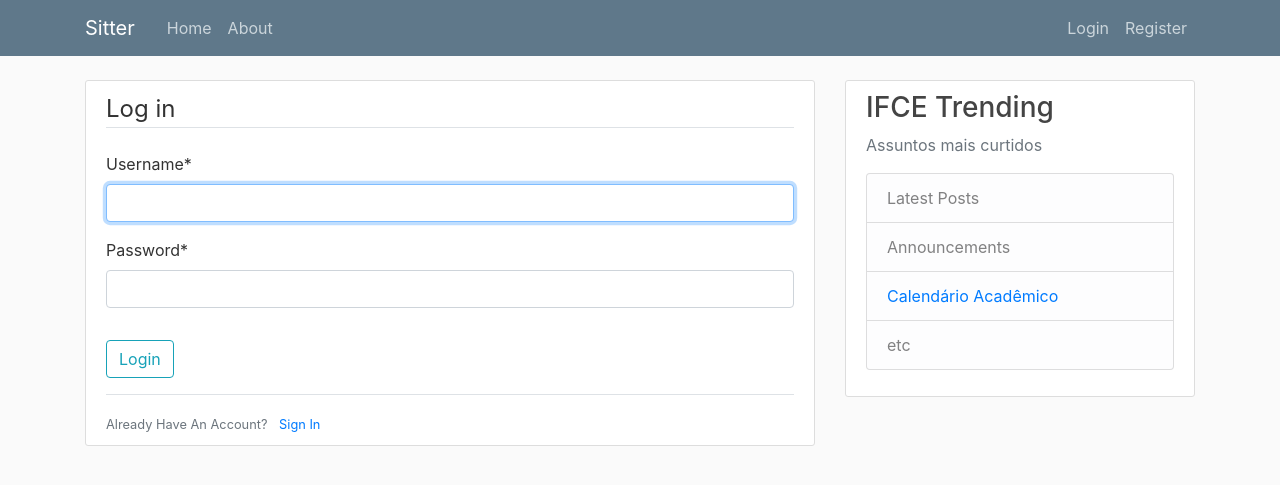
After one commit to dticed/SItter, a Django app: page /login in a window 1280 px wide. The commit adds this page. Shown: the top 485 px of the page. Run offline with Django 3.2, Linux system fonts and the light colour scheme; some libraries are stand-ins or nearby versions.

Commit message:
add login and profile

```diff
--- a/django_project/django_project/settings.py
+++ b/django_project/django_project/settings.py
@@ -123,3 +123,6 @@ USE_TZ = True
 STATIC_URL = '/static/'
 
 CRISPY_TEMPLATE_PACK = 'bootstrap4'
+
+LOGIN_REDIRECT_URL = 'sitter-home'
+LOGIN_URL = 'login'
--- a/django_project/django_project/urls.py
+++ b/django_project/django_project/urls.py
@@ -1,9 +1,13 @@
 from django.contrib import admin
+from django.contrib.auth import views as auth_views
 from django.urls import path, include
 from users import views as user_views
 
 urlpatterns = [
     path('admin/', admin.site.urls),
     path('', include('sitter.urls')),
+    path('login', auth_views.LoginView.as_view(template_name='users/login.html'), name='login'),
+    path('logout', auth_views.LogoutView.as_view(template_name='users/logout.html'), name='logout'),
     path('register/', user_views.register, name='register'),
+    path('profile/', user_views.profile, name='profile'),
 ]
--- a/django_project/sitter/templates/sitter/base.html
+++ b/django_project/sitter/templates/sitter/base.html
@@ -37,8 +37,13 @@
                     </div>
                     <!-- Navbar Right Side -->
                     <div class="navbar-nav">
-                        <a class="nav-item nav-link" href="#">Login</a>
-                        <a class="nav-item nav-link" href="{% url 'register' %}">Register</a>
+                        {% if user.is_authenticated %}
+                            <a class="nav-item nav-link" href="{% url 'profile' %}">Profile</a>
+                            <a class="nav-item nav-link" href="{% url 'logout' %}">Logout</a>
+                        {% else %}
+                            <a class="nav-item nav-link" href="{% url 'login' %}">Login</a>
+                            <a class="nav-item nav-link" href="{% url 'register' %}">Register</a>
+                        {% endif %}
                     </div>
                 </div>
             </div>
@@ -64,7 +69,7 @@
                         <ul class="list-group">
                             <li class="list-group-item list-group-item-light">Latest Posts</li>
                             <li class="list-group-item list-group-item-light">Announcements</li>
-                            <li class="list-group-item list-group-item-light">Calendars</li>
+                            <li class="list-group-item list-group-item-light"><a href="https://ifce.edu.br/calendarios">Calendário Acadêmico</a></li>
                             <li class="list-group-item list-group-item-light">etc</li>
                         </ul>
                     </p>
--- /dev/null
+++ b/django_project/users/templates/users/login.html
@@ -0,0 +1,21 @@
+{% extends "sitter/base.html" %}
+{% load crispy_forms_tags %}
+{% block content %}
+    <div class="content-section">
+        <form method="POST">
+            {% csrf_token %}
+            <fieldset class="form-group">
+                <legend class="border-bottom mb-4">Log in</legend>
+                {{ form|crispy }}
+            </fieldset>
+            <div class="form-group">
+                <button class="btn btn-outline-info" type="submit">Login</button>
+            </div>
+        </form>
+        <div class="border-top pt-3">
+            <small class="text-muted">
+                Already Have An Account? <a class="ml-2" href="{% url 'register' %}">Sign In</a>
+            </small>
+        </div>
+    </div>
+{% endblock content %}
--- /dev/null
+++ b/django_project/users/templates/users/profile.html
@@ -0,0 +1,6 @@
+{% extends "sitter/base.html" %}
+{% load crispy_forms_tags %}
+{% block content %}
+    <h2>{{ user.username }}</h2>
+    <h3>{{ user.password }}</h3>
+{% endblock content %}
```
Also changed, not shown: django_project/users/templates/users/logout.html (added, +10 -0 lines), django_project/users/views.py (+7 -2 lines), 56f4d129-a7dc-49c6-a533-b2756eef5dca.png (added), django_project/db.sqlite3.
